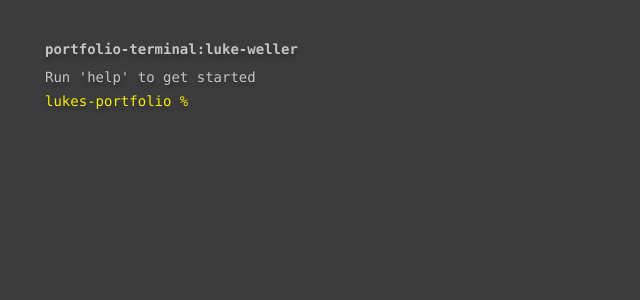
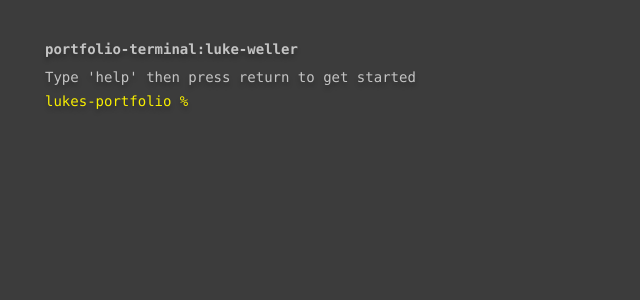
Before and after one commit to luke-weller/terminal, a React (Create React App) app: page / in a window 1280 px wide. Shown: the top 300 px of the page, without its empty margins (0-640 px from the left). Built offline with nearby package versions, Linux system fonts and the light colour scheme.

Commit message:
amend help text

```diff
--- a/src/Components/Header/index.tsx
+++ b/src/Components/Header/index.tsx
@@ -2,7 +2,7 @@ export default function Header() {
     return (
         <>
         <h1>portfolio-terminal:luke-weller</h1>
-        <p>Run 'help' to get started </p>
+        <p>Type 'help' then press return to get started </p>
       </>
     )
   }
```
